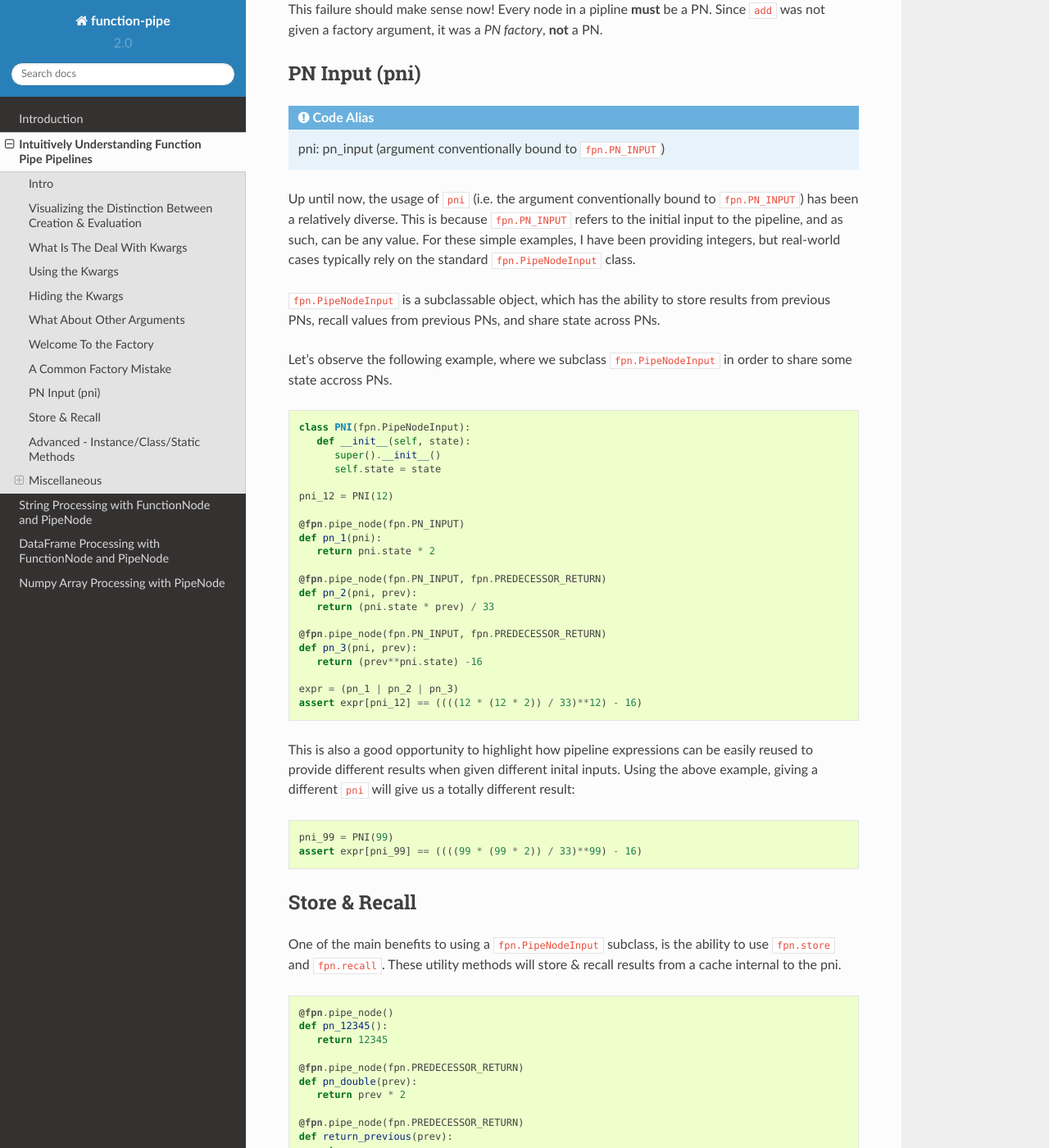
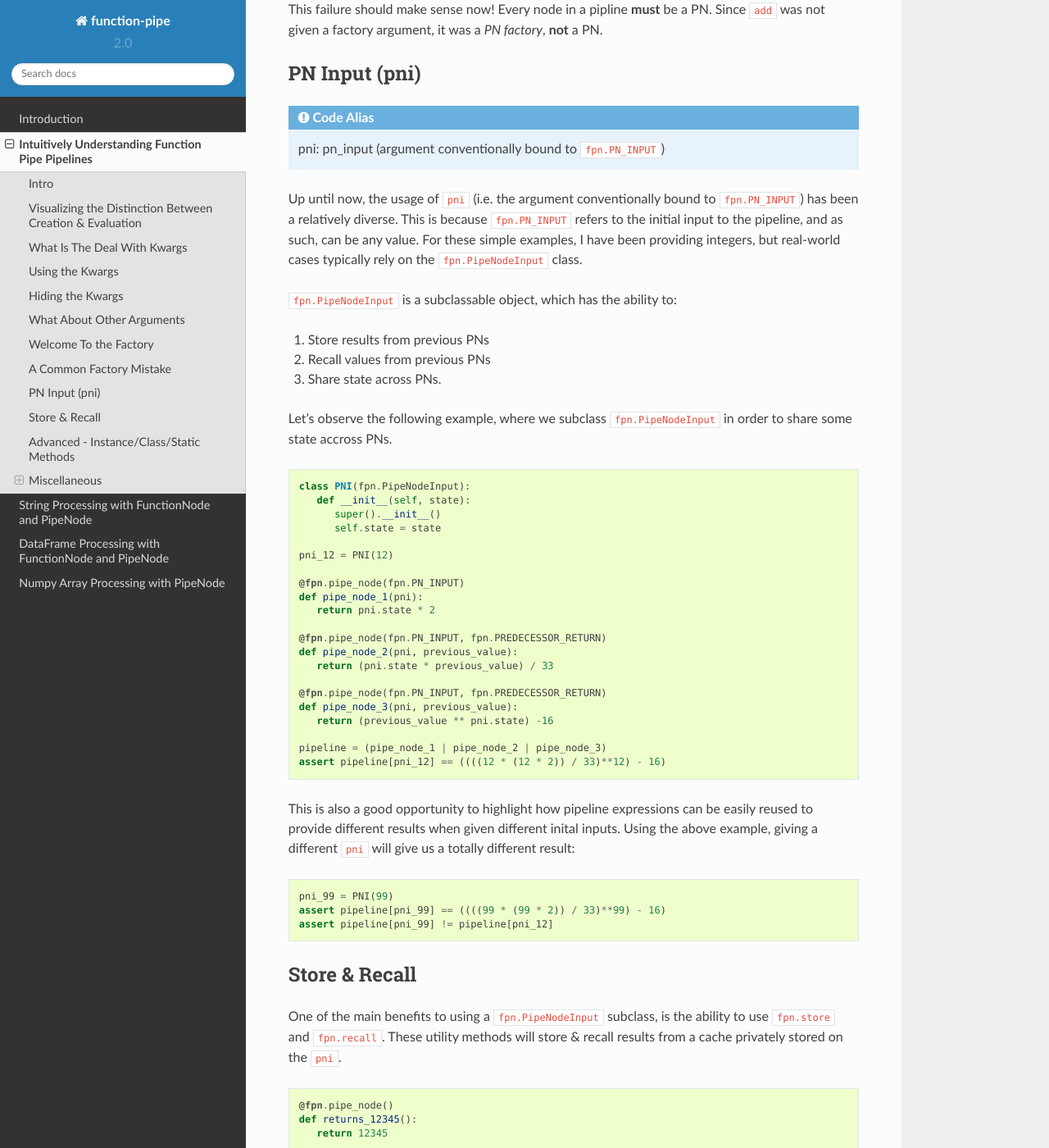
Before and after one commit to InvestmentSystems/function-pipe, a Sphinx documentation site: the page built from doc/source/pipeline_intuition_tutorial.rst, in a window 1280 px wide and 1400 px high, scrolled down 6359 px. Shown: the whole window at 82% size. Built offline with Sphinx 7.4.7 and the Read the Docs theme 2.0.0, drawn with Linux system fonts in a browser that asks for light colours; some of the changed text lies outside the part shown.

Commit message:
More doc progress.

```diff
--- a/doc/source/pipeline_intuition_tutorial.rst
+++ b/doc/source/pipeline_intuition_tutorial.rst
@@ -297,9 +297,13 @@ PN Input (pni)
 
    pni: pn_input (argument conventionally bound to ``fpn.PN_INPUT``)
 
-Up until now, the usage of ``pni`` (i.e. the argument conventionally bound to ``fpn.PN_INPUT``) has been a relatively diverse. This is because ``fpn.PN_INPUT`` refers to the initial input to the pipeline, and as such, can be any value. For these simple examples, I have been providing integers, but real-world cases typically rely on the standard ``fpn.PipeNodeInput`` class.
+Up until now, the usage of ``pni`` (i.e. the argument conventionally bound to ``fpn.PN_INPUT``) has been a relatively diverse. This is because ``fpn.PN_INPUT`` refers to the initial input to the pipeline, and as such, can be any value. For these simple examples, I have been providing integers, but real-world cases typically rely on the ``fpn.PipeNodeInput`` class.
 
-``fpn.PipeNodeInput`` is a subclassable object, which has the ability to store results from previous PNs, recall values from previous PNs, and share state across PNs.
+``fpn.PipeNodeInput`` is a subclassable object, which has the ability to:
+
+1. Store results from previous PNs
+2. Recall values from previous PNs
+3. Share state across PNs.
 
 Let's observe the following example, where we subclass ``fpn.PipeNodeInput`` in order to share some state accross PNs.
 
@@ -314,19 +318,19 @@ Let's observe the following example, where we subclass ``fpn.PipeNodeInput`` in
    pni_12 = PNI(12)
 
    @fpn.pipe_node(fpn.PN_INPUT)
-   def pn_1(pni):
+   def pipe_node_1(pni):
       return pni.state * 2
 
    @fpn.pipe_node(fpn.PN_INPUT, fpn.PREDECESSOR_RETURN)
-   def pn_2(pni, prev):
-      return (pni.state * prev) / 33
+   def pipe_node_2(pni, previous_value):
+      return (pni.state * previous_value) / 33
 
    @fpn.pipe_node(fpn.PN_INPUT, fpn.PREDECESSOR_RETURN)
-   def pn_3(pni, prev):
-      return (prev**pni.state) -16
+   def pipe_node_3(pni, previous_value):
+      return (previous_value ** pni.state) -16
 
-   expr = (pn_1 | pn_2 | pn_3)
-   assert expr[pni_12] == ((((12 * (12 * 2)) / 33)**12) - 16)
+   pipeline = (pipe_node_1 | pipe_node_2 | pipe_node_3)
+   assert pipeline[pni_12] == ((((12 * (12 * 2)) / 33)**12) - 16)
 
 This is also a good opportunity to highlight how pipeline expressions can be easily reused to provide different results when given different inital inputs. Using the above example, giving a different ``pni`` will give us a totally different result:
 
@@ -334,42 +338,43 @@ This is also a good opportunity to highlight how pipeline expressions can be eas
    :class: copy-button
 
    pni_99 = PNI(99)
-   assert expr[pni_99] == ((((99 * (99 * 2)) / 33)**99) - 16)
+   assert pipeline[pni_99] == ((((99 * (99 * 2)) / 33)**99) - 16)
+   assert pipeline[pni_99] != pipeline[pni_12]
 
 Store & Recall
 ==============
 
-One of the main benefits to using a ``fpn.PipeNodeInput`` subclass, is the ability to use ``fpn.store`` and ``fpn.recall``. These utility methods will store & recall results from a cache internal to the pni.
+One of the main benefits to using a ``fpn.PipeNodeInput`` subclass, is the ability to use ``fpn.store`` and ``fpn.recall``. These utility methods will store & recall results from a cache privately stored on the ``pni``.
 
 .. code:: python
    :class: copy-button
 
    @fpn.pipe_node()
-   def pn_12345():
+   def returns_12345():
       return 12345
 
    @fpn.pipe_node(fpn.PREDECESSOR_RETURN)
-   def pn_double(prev):
-      return prev * 2
+   def double_previous(previous_value):
+      return previous_value * 2
 
    @fpn.pipe_node(fpn.PREDECESSOR_RETURN)
-   def return_previous(prev):
-      return prev
+   def return_previous(previous_value):
+      return previous_value
 
    pni = fpn.PipeNodeInput()
 
-   expr_1 = (pn_12345 | fpn.store("pn_a_results") | pn_double | fpn.store("pn_b_results"))
-   expr_1[pni]
+   pipeline_1 = (returns_12345 | fpn.store("first_result") | double_previous | fpn.store("second_result"))
+   pipeline_1[pni]
 
-   expr_2 = (fpn.recall("pn_a_results") | return_previous)
-   assert expr_2[pni] == 12345
+   pipeline_2 = (fpn.recall("first_result") | return_previous)
+   assert pipeline_2[pni] == 12345
 
-   expr_3 = (fpn.recall("pn_b_results") | return_previous)
-   assert expr_3[pni] == (12345 * 2)
+   pipeline_3 = (fpn.recall("second_result") | return_previous)
+   assert pipeline_3[pni] == (12345 * 2)
 
-As you can see, once results have been stored using ``fpn.store``, they are retrievable using ``fpn.recall`` for any other pipeline **that is evaluated with that same pni**.
+As you can see, once results have been stored using ``fpn.store``, they are retrievable using ``fpn.recall`` for any other pipeline **that is evaluated with that same pni**!
 
-Additionally, you can see the ``fpn.store`` and ``fpn.recall`` simply forward along the previous return values so that they can be inserted into a pipeline without any issue.
+Additionally, you can see that ``fpn.store`` and ``fpn.recall`` simply forward along the previous return values so that they can be seamlessly inserted anywhere into a pipeline.
 
 .. note::
    ``fpn.store`` and ``fpn.recall`` only work when the initial input is a valid instance or subclass instance of ``fpn.PipeNodeInput``.
```
